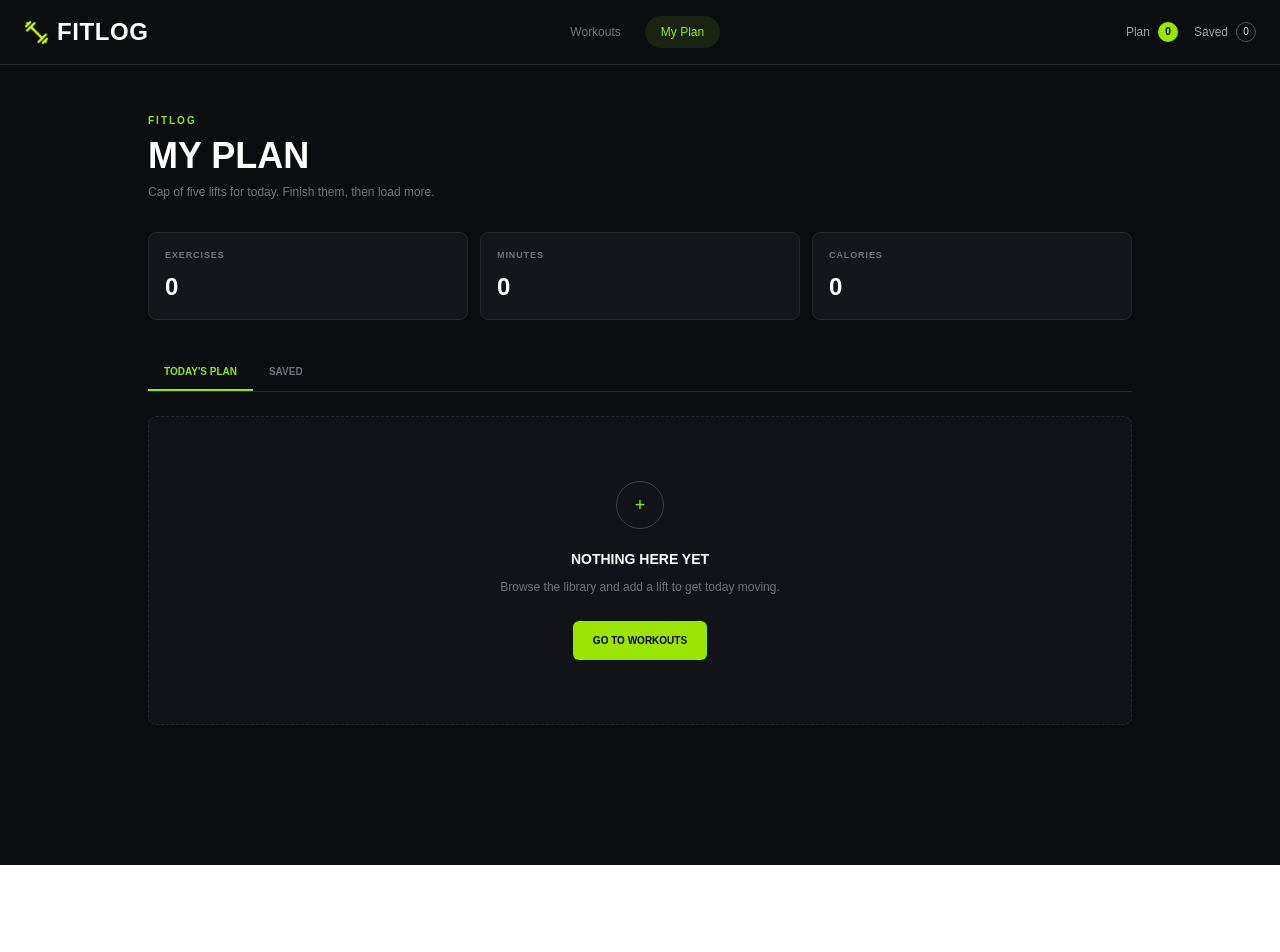
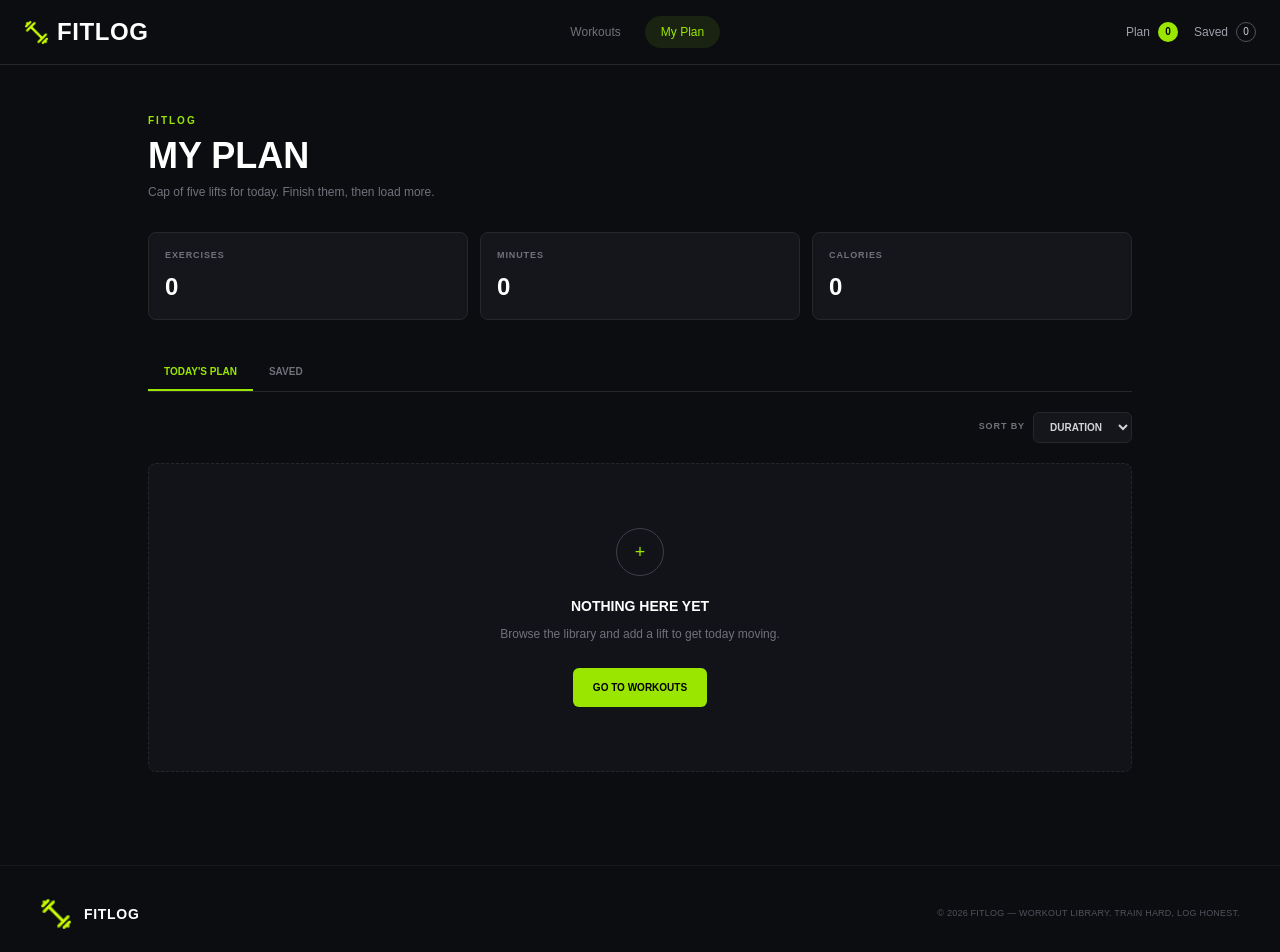
Before and after one commit to rafiul-islam-dev/A-responsive-Fit-Log-website, a Next.js app: page /my-plan in a window 1280 px wide. Shown: the top 952 px of the page. Before the commit the page ends 865 px from the top, so only its background shows below. Built offline with nearby package versions, Linux system fonts and the light colour scheme.

Commit message:
add workout sorting footer and responsice polish

```diff
--- a/src/app/layout.tsx
+++ b/src/app/layout.tsx
@@ -1,6 +1,6 @@
 import type { Metadata } from "next";
 import Navbar from "@/components/Navbar";
-// import Footer from "@/components/Footer";
+import Footer from "@/components/Footer";
 import { FitlogProvider } from "@/context/FitlogContext";
 import { ToastContainer } from "react-toastify";
 import "react-toastify/dist/ReactToastify.css";
@@ -24,7 +24,7 @@ export default function RootLayout({
 
           {children}
 
-          {/* <Footer /> */}
+          <Footer />
 
           <ToastContainer
             position="top-right"
--- a/src/app/my-plan/page.tsx
+++ b/src/app/my-plan/page.tsx
@@ -1,28 +1,82 @@
 "use client";
 
 import { useState } from "react";
+
 import PlanStats from "@/components/PlanStats";
 import PlanCard from "@/components/PlanCard";
 import SavedCard from "@/components/SavedCard";
 import EmptyState from "@/components/EmptyState";
+import SortDropdown from "@/components/SortDropdown";
+
 import { useFitlog } from "@/context/FitlogContext";
 
 type Tab = "plan" | "saved";
 
 const MyPlanPage = () => {
-    const [activeTab, setActiveTab] =
-        useState<Tab>("plan");
+    const [activeTab, setActiveTab] = useState<Tab>("plan");
 
-    const { plan, saved } = useFitlog();
+    const [sortBy, setSortBy] = useState("duration");
 
+    const {
+        plan,
+        saved,
+        hydrated,
+    } = useFitlog();
+
+    /*
+     * Loading state
+     */
+    if (!hydrated) {
+        return (
+            <main className="flex min-h-screen items-center justify-center bg-[#0b0d10]">
+                <div className="text-center">
+                    <div className="mx-auto h-8 w-8 animate-spin rounded-full border-2 border-zinc-700 border-t-lime-400" />
+
+                    <p className="mt-4 text-[10px] font-bold uppercase tracking-widest text-zinc-500">
+                        Loading workouts...
+                    </p>
+                </div>
+            </main>
+        );
+    }
+
+    /*
+     * Select current tab data
+     */
     const currentItems =
-        activeTab === "plan" ? plan : saved;
+        activeTab === "plan"
+            ? plan
+            : saved;
+
+    /*
+     * Sort current tab data
+     */
+    const sortedItems = [...currentItems].sort(
+        (a, b) => {
+            if (sortBy === "duration") {
+                return a.duration - b.duration;
+            }
+
+            if (sortBy === "calories") {
+                return (
+                    b.caloriesBurned -
+                    a.caloriesBurned
+                );
+            }
+
+            if (sortBy === "rating") {
+                return b.rating - a.rating;
+            }
+
+            return 0;
+        }
+    );
 
     return (
         <main className="min-h-screen bg-[#0b0d10]">
             <div className="mx-auto max-w-5xl px-4 py-8 sm:px-5 lg:py-12">
 
-                {/* Header */}
+                {/* ================= HEADER ================= */}
                 <div>
                     <p className="text-[10px] font-bold uppercase tracking-[0.2em] text-lime-400">
                         FitLog
@@ -33,18 +87,19 @@ const MyPlanPage = () => {
                     </h1>
 
                     <p className="mt-2 text-xs text-zinc-500">
-                        Cap of five lifts for today. Finish them,
-                        then load more.
+                        Cap of five lifts for today. Finish them, then load more.
                     </p>
                 </div>
 
-                {/* Stats */}
+                {/* ================= STATS ================= */}
                 <div className="mt-8">
                     <PlanStats />
                 </div>
 
-                {/* Tabs */}
+                {/* ================= TABS ================= */}
                 <div className="mt-8 flex border-b border-zinc-800">
+
+                    {/* Today's Plan */}
                     <button
                         type="button"
                         onClick={() => setActiveTab("plan")}
@@ -54,6 +109,7 @@ const MyPlanPage = () => {
                             }`}
                     >
                         Today's Plan
+
                         {plan.length > 0 && (
                             <span className="ml-2 rounded-full bg-lime-400 px-1.5 py-0.5 text-[8px] text-black">
                                 {plan.length}
@@ -65,6 +121,7 @@ const MyPlanPage = () => {
                         )}
                     </button>
 
+                    {/* Saved */}
                     <button
                         type="button"
                         onClick={() => setActiveTab("saved")}
@@ -74,6 +131,7 @@ const MyPlanPage = () => {
                             }`}
                     >
                         Saved
+
                         {saved.length > 0 && (
                             <span className="ml-2 rounded-full border border-zinc-600 px-1.5 py-0.5 text-[8px] text-zinc-300">
                                 {saved.length}
@@ -86,25 +144,35 @@ const MyPlanPage = () => {
                     </button>
                 </div>
 
-                {/* List */}
-                <div className="mt-6 space-y-4">
-                    {currentItems.length === 0 ? (
+                {/* ================= SORT ================= */}
+                <div className="mt-5 flex items-center justify-end">
+                    <SortDropdown
+                        value={sortBy}
+                        onChange={setSortBy}
+                    />
+                </div>
+
+                {/* ================= WORKOUT LIST ================= */}
+                <div className="mt-5 space-y-4">
+
+                    {sortedItems.length === 0 ? (
                         <EmptyState />
                     ) : activeTab === "plan" ? (
-                        plan.map((workout) => (
+                        sortedItems.map((workout) => (
                             <PlanCard
                                 key={workout.id}
                                 workout={workout}
                             />
                         ))
                     ) : (
-                        saved.map((workout) => (
+                        sortedItems.map((workout) => (
                             <SavedCard
                                 key={workout.id}
                                 workout={workout}
                             />
                         ))
                     )}
+
                 </div>
             </div>
         </main>
--- a/src/app/page.tsx
+++ b/src/app/page.tsx
@@ -14,17 +14,7 @@ export default async function HomePage() {
         {/* Library */}
         <section
           id="library"
-          className="m4-12 scroll-mt-24"
-        >
-          <div className="mb-5">
-            <h2 className="text-xl font-black font-oswald uppercase text-white sm:text-2xl">
-              The Library
-            </h2>
-
-            <p className="mt-1 text-xs text-zinc-500">
-              Twelve lifts covering every major muscle group.
-            </p>
-          </div>
+          className="m4-12 scroll-mt-24">
 
           <WorkoutGrid workouts={workouts}></WorkoutGrid>
 
--- /dev/null
+++ b/src/components/Footer.tsx
@@ -0,0 +1,31 @@
+import Image from "next/image";
+
+const Footer = () => {
+    return (
+        <footer className="border-t border-zinc-900 bg-[#0b0d10]">
+            <div className="mx-auto flex max-w-7xl items-center justify-between px-10 py-8">
+                {/* Left: Logo + FitLog */}
+                <div className="flex items-center gap-3">
+                    <Image
+                        src="/logo.png"
+                        alt="FitLog"
+                        width={32}
+                        height={32}
+                        className="h-8 w-8 object-contain"
+                    />
+
+                    <span className="text-sm font-black uppercase tracking-wider text-white">
+                        FitLog
+                    </span>
+                </div>
+
+                {/* Right: Copyright */}
+                <p className="text-right text-[9px] uppercase tracking-wide text-zinc-600">
+                    © 2026 FitLog — Workout Library. Train hard, log honest.
+                </p>
+            </div>
+        </footer>
+    );
+};
+
+export default Footer;
--- /dev/null
+++ b/src/components/SortDropdown.tsx
@@ -0,0 +1,35 @@
+"use client";
+
+interface SortDropdownProps {
+    value: string;
+    onChange: (value: string) => void;
+}
+
+const SortDropdown = ({
+    value,
+    onChange,
+}: SortDropdownProps) => {
+    return (
+        <div className="flex items-center gap-2">
+            <label
+                htmlFor="sort"
+                className="text-[9px] font-bold uppercase tracking-widest text-zinc-500"
+            >
+                Sort By
+            </label>
+
+            <select
+                id="sort"
+                value={value}
+                onChange={(event) => onChange(event.target.value)}
+                className="rounded-md border border-zinc-800 bg-[#14161b] px-3 py-2 text-[10px] font-bold uppercase text-zinc-300 outline-none transition focus:border-lime-400"
+            >
+                <option value="duration">Duration</option>
+                <option value="calories">Calories</option>
+                <option value="rating">Rating</option>
+            </select>
+        </div>
+    );
+};
+
+export default SortDropdown;
--- a/src/components/WorkoutGrid.tsx
+++ b/src/components/WorkoutGrid.tsx
@@ -1,27 +1,39 @@
-import { Workout } from '@/types/workout';
-import WorkoutCard from './WorkoutCard';
+"use client";
 
+import { Workout } from "@/types/workout";
+import WorkoutCard from "./WorkoutCard";
 
 interface WorkoutGridProps {
     workouts: Workout[];
 }
 
-const WorkoutGrid = ({workouts}: WorkoutGridProps) => {
+const WorkoutGrid = ({
+    workouts,
+}: WorkoutGridProps) => {
     return (
-        <div className="grid gap-4 sm:grid-cols-2 lg:grid-cols-3">
-            {
-                workouts.map((workout) => (
+        <div>
+            {/* Library Header */}
+            <div className="mb-5">
+                <h2 className="text-xl font-black uppercase text-white sm:text-2xl">
+                    The Library
+                </h2>
+
+                <p className="mt-1 text-xs text-zinc-500">
+                    Twelve lifts covering every major muscle group.
+                </p>
+            </div>
+
+            {/* Workout Grid */}
+            <div className="grid gap-4 sm:grid-cols-2 lg:grid-cols-3">
+                {workouts.map((workout) => (
                     <WorkoutCard
-                    key={workout.id}
-                    workout={workout}
-                    >
-                    </WorkoutCard>
-                ))
-            }
+                        key={workout.id}
+                        workout={workout}
+                    />
+                ))}
+            </div>
         </div>
     );
 };
 
-
-
 export default WorkoutGrid;
```
